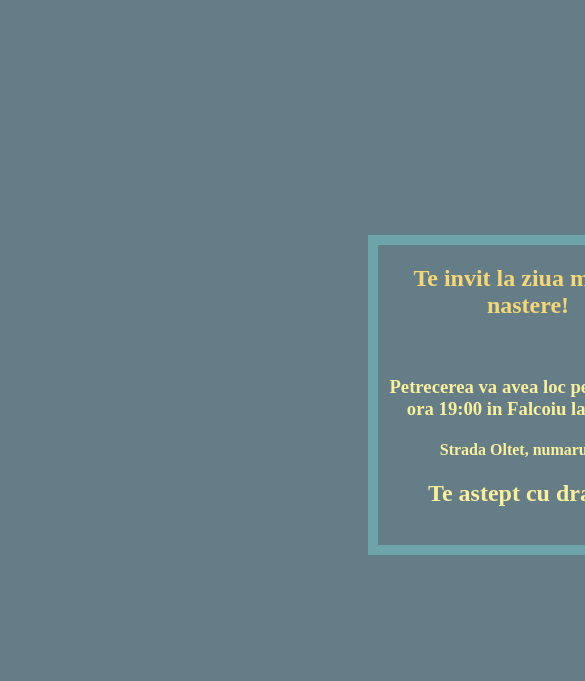
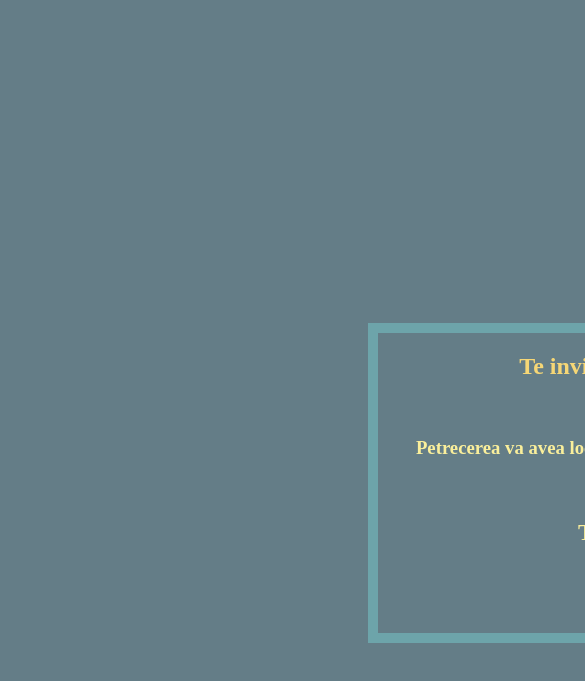
Before and after one commit to YugosoOmori/invitatieziuamea, a plain HTML site: page index.html in a window 390 px wide. Shown: the part 5-686 px from the top of the page, 585 px wide, since content can reach past the window. Drawn offline with Linux system fonts and the light colour scheme.

Commit message:
Update index.html

```diff
--- a/index.html
+++ b/index.html
@@ -16,7 +16,7 @@ color: #F6D776;
 }
 #baza{
     position:relative;
-    top:232px;
+    top:320px;
     border: 10px solid #6DA4AA;
     left:360px;
     height:300px;
@@ -29,12 +29,10 @@ color: #F6D776;
     color:#FAEF9B;
 
 }
-@media(max-width:670px){
-    #baza{
-        width:300px
 
-    }
-}
+
+
+
 
 </style>
 </head>
```
